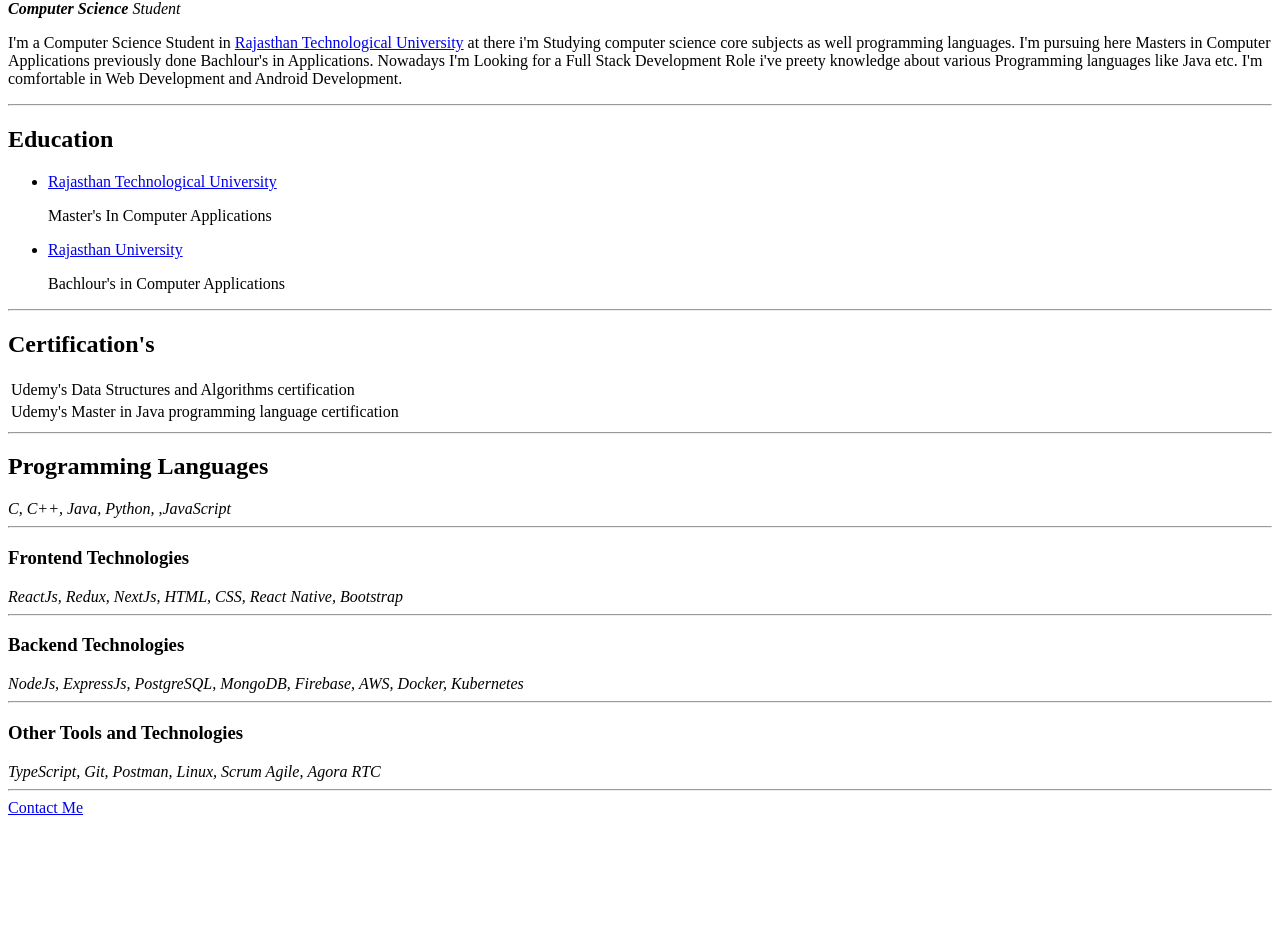
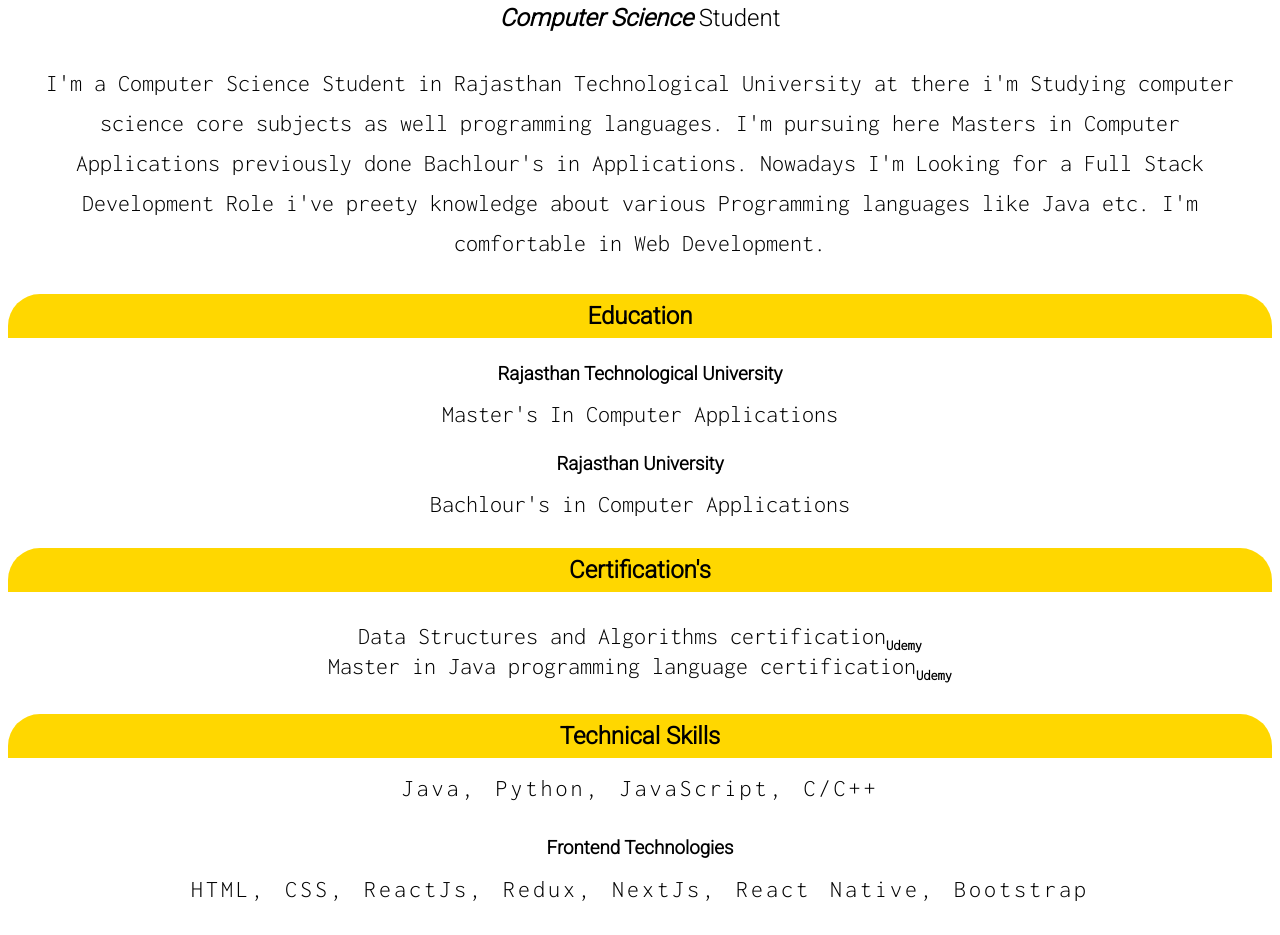
Before and after one commit to Bhavnish15/CV, a plain HTML site: page index.html in a window 1280 px wide. Shown: the part 291-1226 px from the top of the page. Before the commit the page ends 1116 px from the top, so only its background shows below. Drawn offline with Linux system fonts and the light colour scheme.

Commit message:
Update index.html

```diff
--- a/index.html
+++ b/index.html
@@ -4,68 +4,65 @@
     <meta charset="UTF-8" />
     <meta http-equiv="X-UA-Compatible" content="IE=edge" />
     <meta name="viewport" content="width=device-width, initial-scale=1.0" />
+    <link rel="stylesheet" href="style.css" />
     <title>Document</title>
   </head>
   <body>
     <img src="./BhavnishImage1-modified.png" alt="Bhavnish Bhardwaj profile" />
-    <h1>Bhavnish Bhardwaj</h1>
-    <p>
-      <em><strong>Computer Science</strong> Student</em>
+    <h1 class="name">Bhavnish Bhardwaj</h1>
+    <p class="designation">
+      <em><strong>Computer Science</strong></em> Student
     </p>
-    <p>
-      I'm a Computer Science Student in
-      <a href="https://www.rtu.ac.in/">Rajasthan Technological University</a> at
+    <p class="first-para">
+      I'm a Computer Science Student in Rajasthan Technological University at
       there i'm Studying computer science core subjects as well programming
       languages. I'm pursuing here Masters in Computer Applications previously
       done Bachlour's in Applications. Nowadays I'm Looking for a Full Stack
       Development Role i've preety knowledge about various Programming languages
-      like Java etc. I'm comfortable in Web Development and Android Development.
+      like Java etc. I'm comfortable in Web Development.
     </p>
-    <hr />
+
     <h2>Education</h2>
-    <ul>
-      <li>
-        <a href="https://www.rtu.ac.in/">Rajasthan Technological University</a>
-      </li>
-      <p>Master's In Computer Applications</p>
-      <li><a href="https://www.uniraj.ac.in/">Rajasthan University</a></li>
-      <p>Bachlour's in Computer Applications</p>
-    </ul>
-    <hr />
+    <div class="education">
+      <a target="_blank" href="https://www.rtu.ac.in/"
+        ><h3>Rajasthan Technological University</h3></a
+      >
+      <p class="mca">Master's In Computer Applications</p>
+      <a target="_blank" href="https://www.uniraj.ac.in/"
+        ><h3>Rajasthan University</h3></a
+      >
+      <p class="bca">Bachlour's in Computer Applications</p>
+    </div>
+
     <h2>Certification's</h2>
-    <table>
-      <tr>
-        <td>Udemy's Data Structures and Algorithms certification</td>
-      </tr>
-      <tr>
-        <td>Udemy's Master in Java programming language certification</td>
-      </tr>
-    </table>
-    <hr />
-    <h2>Programming Languages</h2>
-    <em>C,&nbsp;C++,&nbsp;Java,&nbsp;Python,&nbsp;,JavaScript</em>
+    <p class="certification">
+      Data Structures and Algorithms certification<sub>Udemy</sub> <br />
+      Master in Java programming language certification<sub>Udemy</sub>
+    </p>
+
+    <!-- Languages  -->
+    <h2>Technical Skills</h2>
+    <p class="languages-1">Java, Python, JavaScript, C/C++</p>
     <br />
-    <hr />
+
     <h3>Frontend Technologies</h3>
-    <em
-      >ReactJs,&nbsp;Redux,&nbsp;NextJs,&nbsp;HTML,&nbsp;CSS,&nbsp;React
-      Native,&nbsp;Bootstrap</em
-    >
+    <p class="languages-2">
+      HTML, CSS, ReactJs, Redux, NextJs, React Native, Bootstrap
+    </p>
     <br />
-    <hr />
+
     <h3>Backend Technologies</h3>
-    <em
-      >NodeJs,&nbsp;ExpressJs,&nbsp;PostgreSQL,&nbsp;MongoDB,&nbsp;Firebase,&nbsp;AWS,&nbsp;Docker,&nbsp;Kubernetes</em
-    >
+    <p class="languages-3">
+      NodeJs, ExpressJs, PostgreSQL, MongoDB, Firebase, AWS, Docker, Kubernetes
+    </p>
     <br />
-    <hr />
+
     <h3>Other Tools and Technologies</h3>
-    <em
-      >TypeScript,&nbsp;Git,&nbsp;Postman,&nbsp;Linux,&nbsp;Scrum
-      Agile,&nbsp;Agora RTC</em
-    >
+    <p class="languages-4">
+      TypeScript, Git, Postman, Linux, Scrum Agile, Agora RTC
+    </p>
     <br />
-    <hr />
-    <a href="index2.html">Contact Me</a>
+
+    <a class="contact-me" target="_blank" href="index2.html">Contact Me</a>
   </body>
 </html>
```
